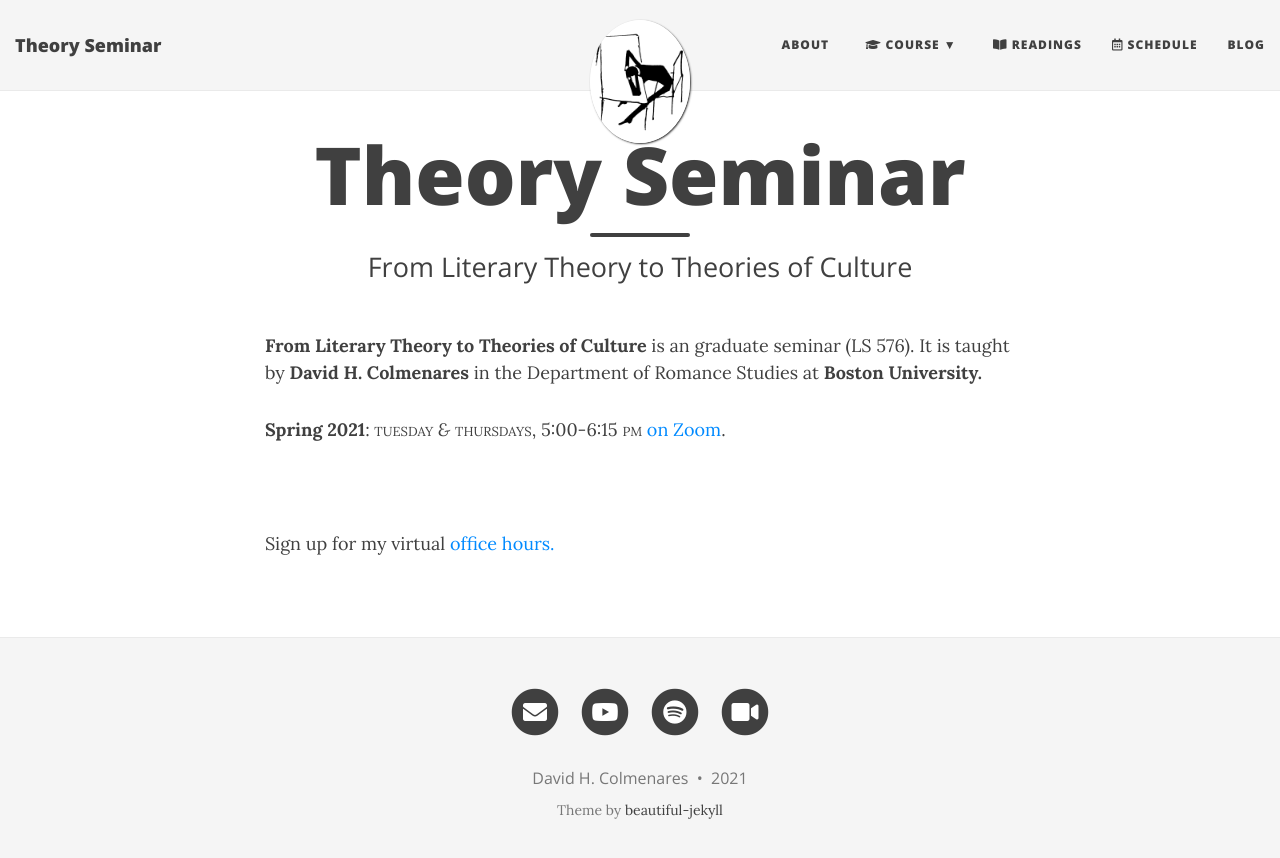
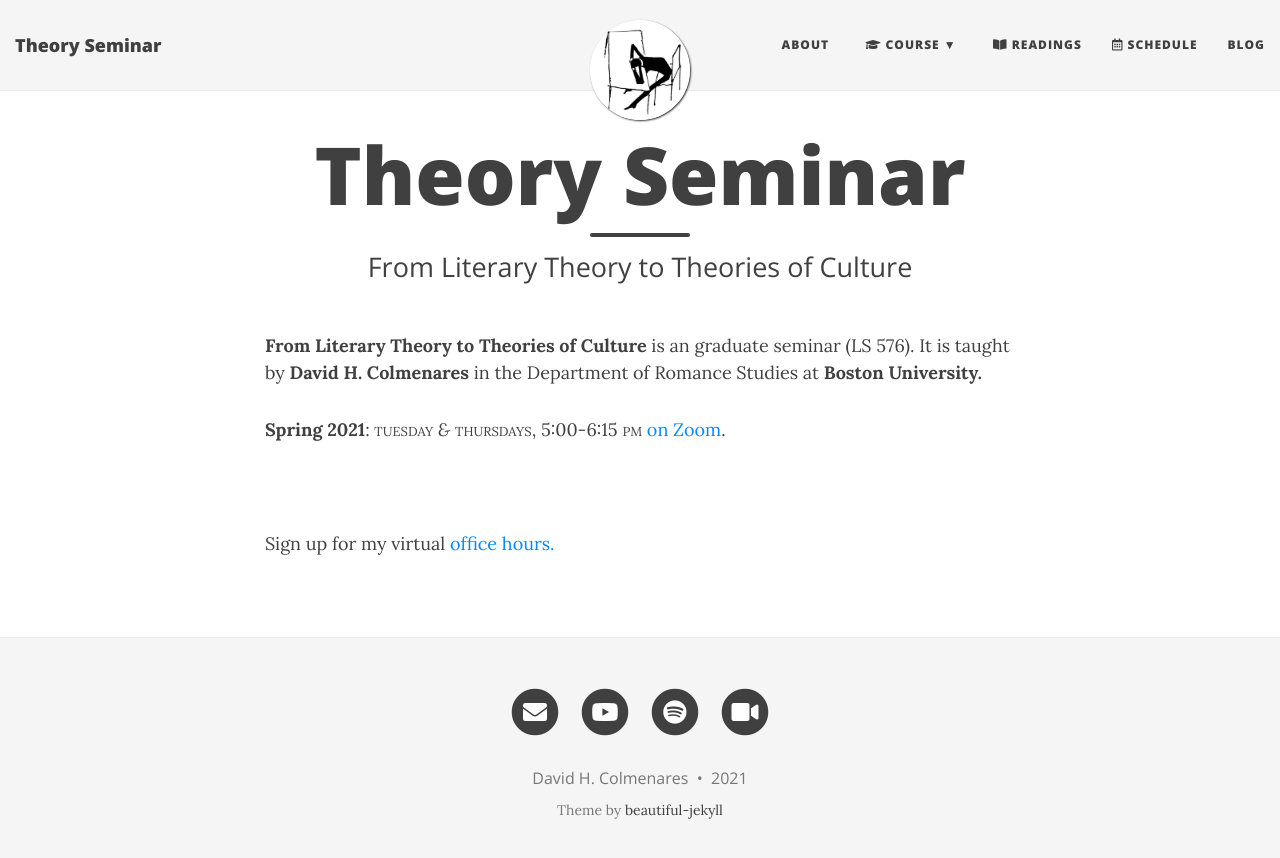
Before and after one commit to Hipomenes/bu-theory-course, a Jekyll site: the page built from index.html, in a window 1280 px wide. Shown: the top 858 px of the page. Built offline with Jekyll 4.4.1, drawn with Linux system fonts in a browser that asks for light colours; nearby versions of some CDN libraries.

Commit message:
Update _config.yml

```diff
--- a/_config.yml
+++ b/_config.yml
@@ -38,7 +38,7 @@ navbar-links:
 
 # Image to show in the navigation bar - image must be a square (width = height)
 # Remove this parameter if you don't want an image in the navbar
-avatar: "/img/kafka-table.gif"
+avatar: "/img/kafka1916.png"
 
 # If you want to have an image logo in the top-left corner instead of the title text,
 # then specify the following parameter
```
